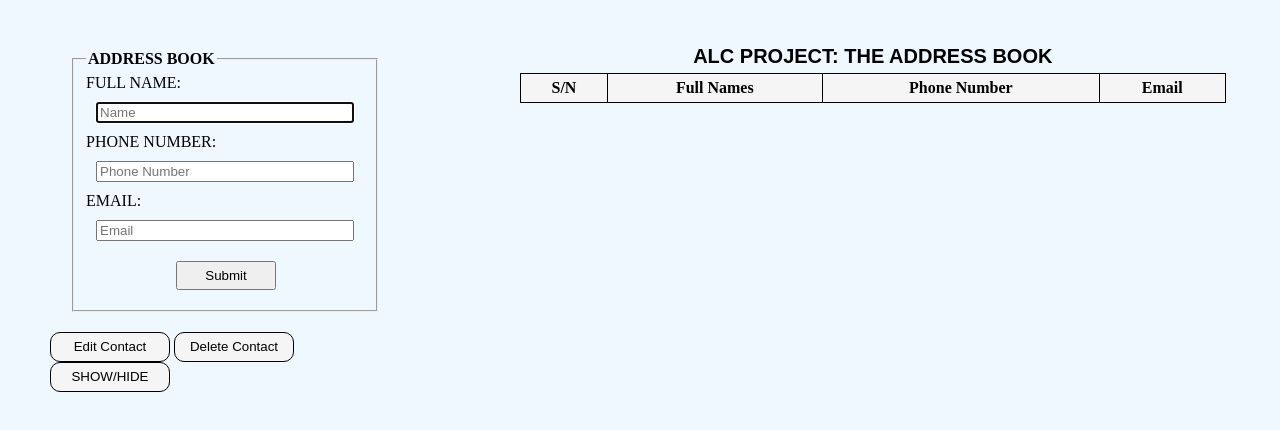
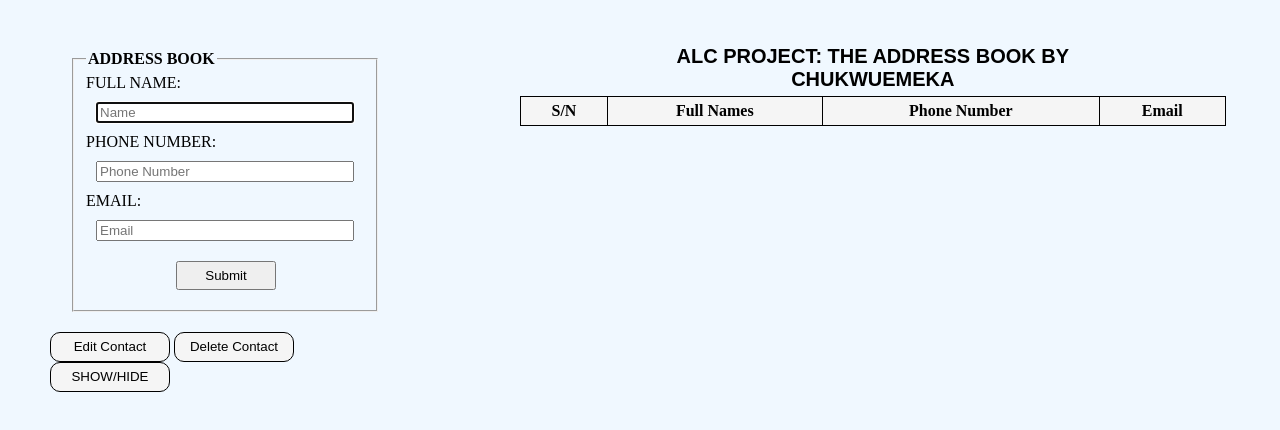
Before and after one commit to emzybrown/Andela-Nigeria-the-Address-book-final-project-for-ALC-2.0-web-beginners-, a plain HTML site: page index.html in a window 1280 px wide. Drawn offline with nearby package versions, Linux system fonts and the light colour scheme.

Commit message:
I have just added my name to table caption

```diff
--- a/index.html
+++ b/index.html
@@ -11,7 +11,7 @@
 
                        <div id="aside"><!-- div containing table which input values will be added into -->
                                       <table id="table">
-                                          <caption><b>ALC PROJECT: THE ADDRESS BOOK</b></caption>
+                                          <caption><b>ALC PROJECT: THE ADDRESS BOOK BY CHUKWUEMEKA</b></caption>
                                               <tr>
                                                   <th>S/N</th>
                                                   <th>Full Names</th>
```
